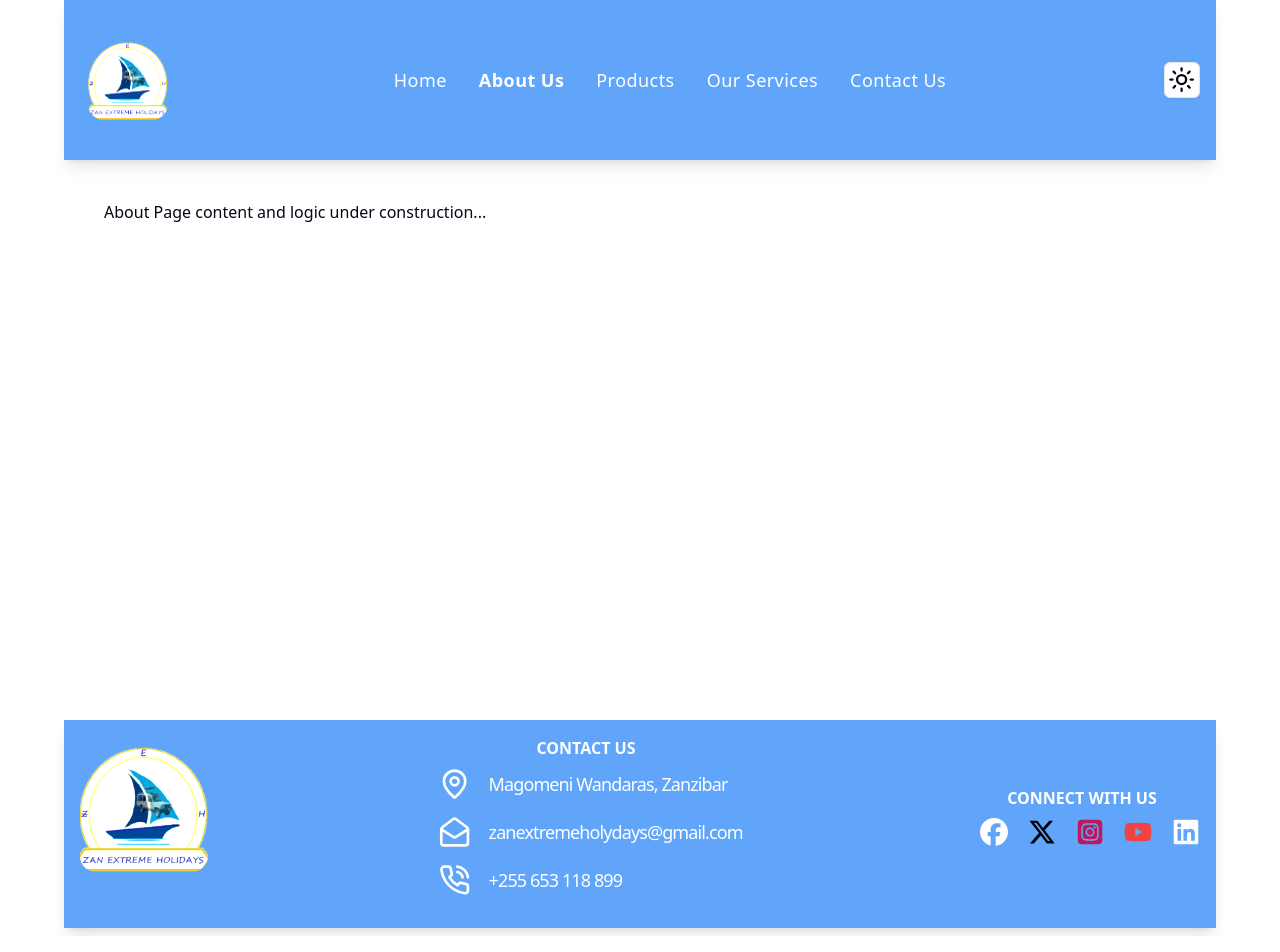
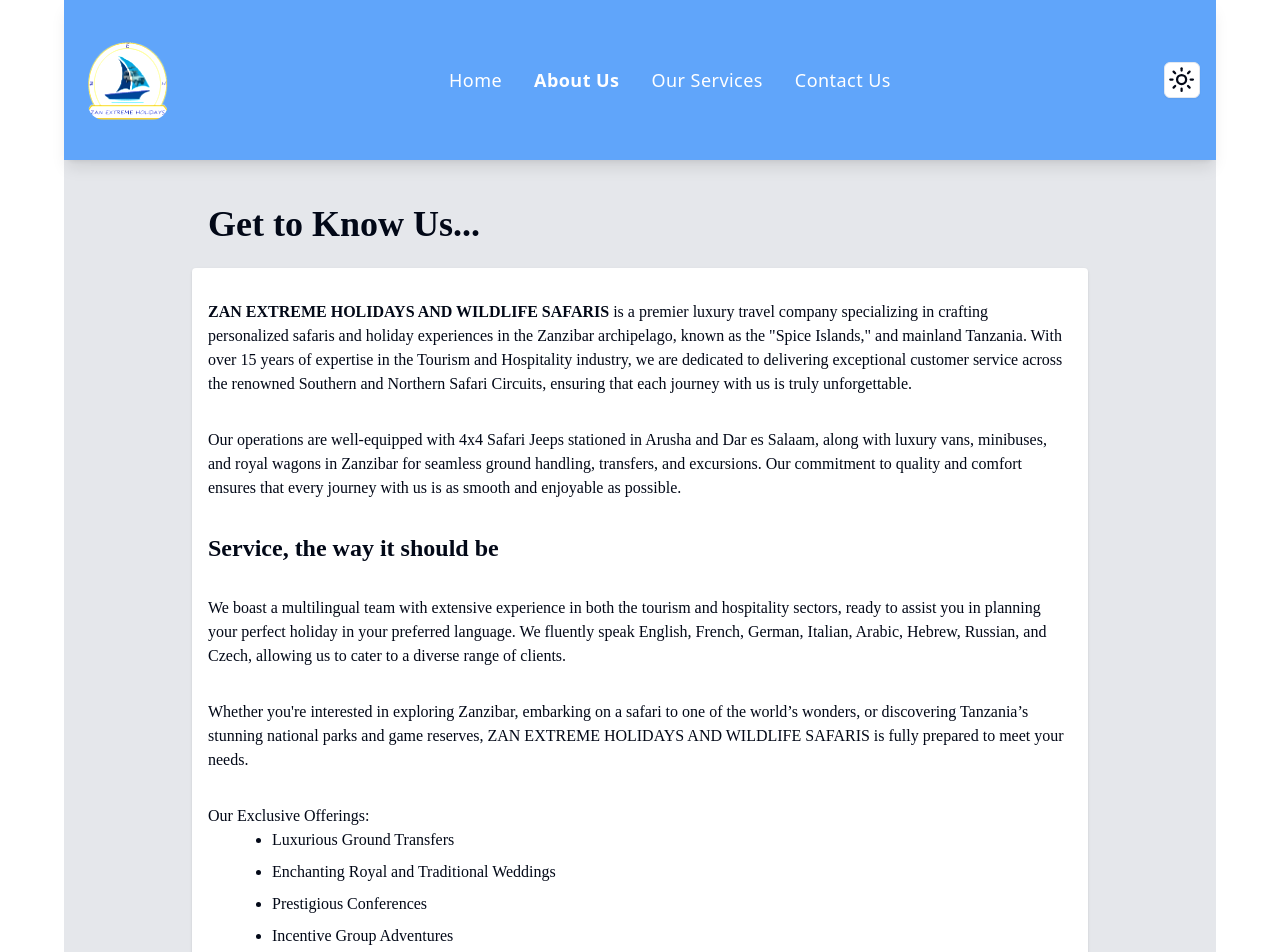
Before and after one commit to asnganje/zan-extreme-app, a React (Vite) app: page /about in a window 1280 px wide. Shown: the top 952 px of the page. Built offline with nearby package versions, Linux system fonts and the light colour scheme.

Commit message:
Fix About Us page

```diff
--- a/src/App.tsx
+++ b/src/App.tsx
@@ -1,5 +1,5 @@
 import { createBrowserRouter, RouterProvider } from "react-router-dom"
-import { About, Contact, HomeLayout, Landing, Products, Services } from "./pages"
+import { About, Contact, HomeLayout, Landing, Services } from "./pages"
 
 const router = createBrowserRouter([
   {
@@ -13,10 +13,6 @@
       {
         path: '/about',
         element: <About />,
-      },
-      {
-        path: '/products',
-        element: <Products />,
       },
       {
         path: '/services',
--- /dev/null
+++ b/src/components/About/AboutContext.tsx
@@ -0,0 +1,36 @@
+function AboutContext() {
+  return (
+    <div className="font-robotoSlab bg-white w-[70vw] mx-auto px-4 py-8 shadow rounded tracking-loose">
+      <div className="flex flex-col gap-8 mb-8">
+        <p className="text-[16px]">
+        <span className="font-bold">ZAN EXTREME HOLIDAYS AND WILDLIFE SAFARIS</span> is a premier luxury travel company specializing in crafting personalized safaris and holiday experiences in the Zanzibar archipelago, known as the "Spice Islands," and mainland Tanzania. With over 15 years of expertise in the Tourism and Hospitality industry, we are dedicated to delivering exceptional customer service across the renowned Southern and Northern Safari Circuits, ensuring that each journey with us is truly unforgettable.
+        </p>
+        <p className="text-[16px]">
+        Our operations are well-equipped with 4x4 Safari Jeeps stationed in Arusha and Dar es Salaam, along with luxury vans, minibuses, and royal wagons in Zanzibar for seamless ground handling, transfers, and excursions. Our commitment to quality and comfort ensures that every journey with us is as smooth and enjoyable as possible.
+        </p>
+      </div>
+      <div className="flex flex-col gap-8 mb-8">
+        <h3 className="font-bold text-2xl">
+          Service, the way it should be
+        </h3>
+        <p className="text-[16px]" >
+        We boast a multilingual team with extensive experience in both the tourism and hospitality sectors, ready to assist you in planning your perfect holiday in your preferred language. We fluently speak English, French, German, Italian, Arabic, Hebrew, Russian, and Czech, allowing us to cater to a diverse range of clients.
+        </p>
+        <p className="text-[16px]" >
+        Whether you're interested in exploring Zanzibar, embarking on a safari to one of the world’s wonders, or discovering Tanzania’s stunning national parks and game reserves, ZAN EXTREME HOLIDAYS AND WILDLIFE SAFARIS is fully prepared to meet your needs.
+        </p>
+      </div>
+      <div className="text-[16px]">
+        <p>Our Exclusive Offerings:</p>
+        <ul className="ml-[5vw] flex flex-col gap-2">
+          <li className="list-disc">Luxurious Ground Transfers</li>
+          <li className="list-disc">Enchanting Royal and Traditional Weddings</li>
+          <li className="list-disc">Prestigious Conferences</li>
+          <li className="list-disc">Incentive Group Adventures</li>
+          <li className="list-disc">Elite Consultation and Real Estate Services</li>
+        </ul>
+      </div>
+    </div>
+  )
+}
+export default AboutContext
--- a/src/pages/About.tsx
+++ b/src/pages/About.tsx
@@ -1,6 +1,11 @@
+import AboutContext from "@/components/About/AboutContext"
+
 function About() {
   return (
-    <div className="h-[70vh] p-10">About Page content and logic under construction...</div>
+    <div className="min-h-[70vh] p-5 bg-gray-200">
+      <h2 className="font-bold font-robotoSlab text-2xl xxs:text-3xl md:text-4xl py-6 w-[70vw] mx-auto px-4">Get to Know Us...</h2>
+      <AboutContext />
+    </div>
   )
 }
 export default About
--- a/src/pages/Products.tsx
+++ /dev/null
@@ -1,6 +0,0 @@
-function Products() {
-  return (
-    <div className="h-[70vh] p-10">Products Page content and logic under construction...</div>
-  )
-}
-export default Products
--- a/src/pages/Services.tsx
+++ b/src/pages/Services.tsx
@@ -1,6 +1,6 @@
 function Services() {
   return (
-    <div className="h-[70vh] p-10">Content and logic under construction...</div>
+    <div className="h-[70vh] p-10">Under construction...</div>
   )
 }
 export default Services
--- a/src/pages/index.ts
+++ b/src/pages/index.ts
@@ -1,5 +1,4 @@
 export {default as HomeLayout} from "./HomeLayout"
-export {default as Products} from "./Products"
 export {default as Landing} from "./Landing"
 export {default as Error} from "./Error"
 export {default as About} from "./About"
--- a/src/utils/links.ts
+++ b/src/utils/links.ts
@@ -6,7 +6,6 @@
 export const links: Link[] = [
   { href: '/', label: 'home' },
   { href: 'about', label: 'about us' },
-  { href: 'products', label: 'products' },
   { href: 'services', label: 'Our services' },
   { href: 'contact', label: 'Contact Us' },
 ];
--- a/tailwind.config.js
+++ b/tailwind.config.js
@@ -16,6 +16,7 @@
 			fontFamily: {
         'bodoni': ['Bodoni MT', 'serif'],
 				'montserrat': ['Montserrat', 'sans-serif'],
+				'robotoSlab': ['"Roboto Slab"', 'serif'],
       },
   		colors: {
   			background: 'hsl(var(--background))',
```
